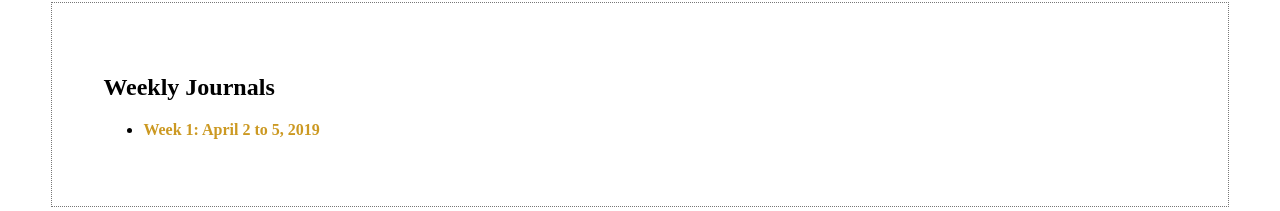
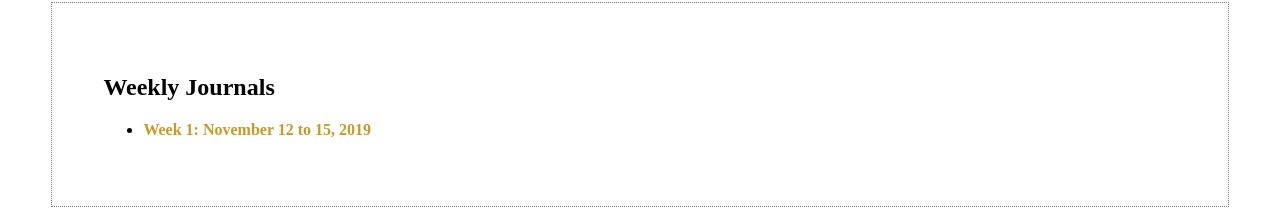
Before and after one commit to Msherlick15/jejemplo, a plain HTML site: page weekly_tech_journal/index.html in a window 1280 px wide. Shown: the part 108-319 px from the top of the page. Drawn offline with Linux system fonts and the light colour scheme.

Commit message:
Update dates on tech journal

```diff
--- a/weekly_tech_journal/index.html
+++ b/weekly_tech_journal/index.html
@@ -13,7 +13,7 @@
 <main>
 <h2>Weekly Journals</h2>
 <ul>
-  <li><a href="week01.html">Week 1: April 2 to 5, 2019</a></li>
+  <li><a href="week01.html">Week 1: November 12 to 15, 2019</a></li>
 </ul>
 </main>
 
```
